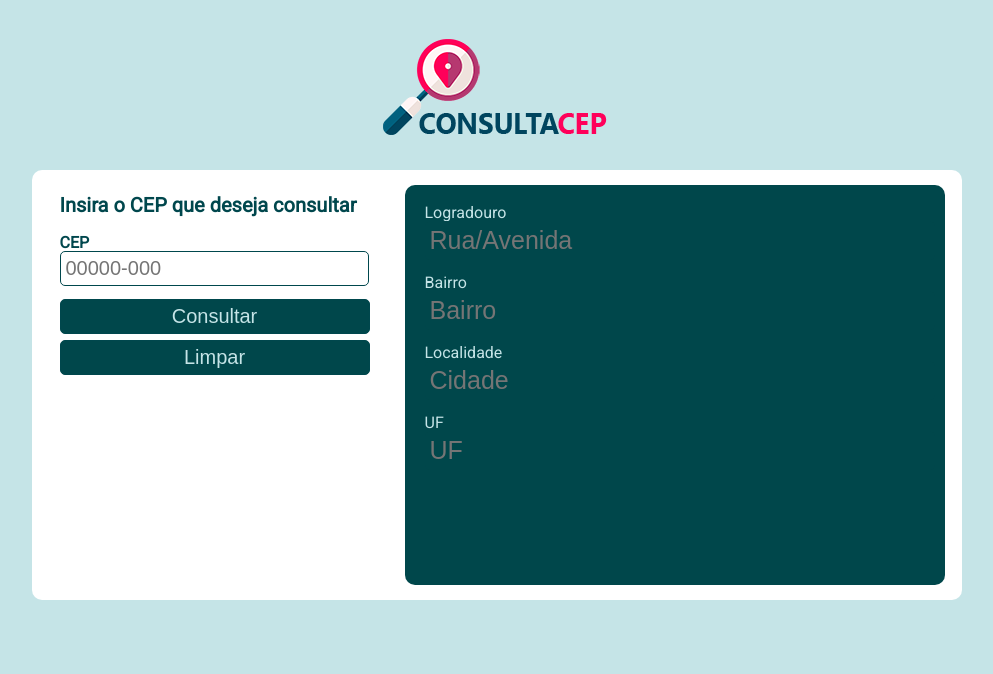
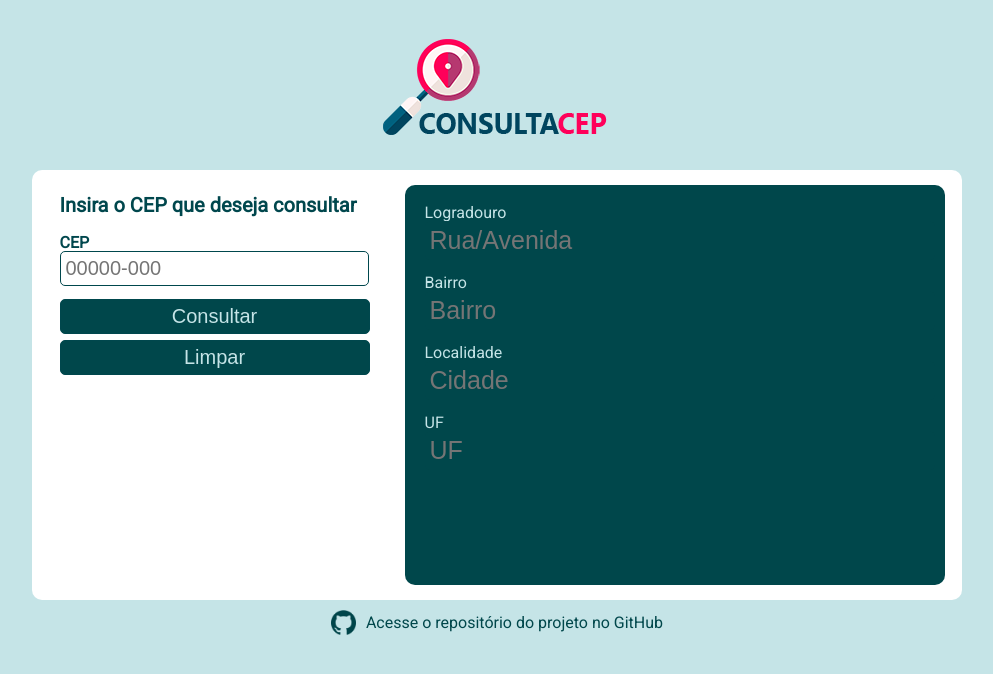
Before and after one commit to Matheussgsilva/consulta-cep, a plain HTML site: page docs/index.html in a window 1280 px wide. Shown: the whole page, without its empty margins (143-1136 px from the left). Drawn offline with Linux system fonts and the light colour scheme.

Commit message:
Add repository link in index

```diff
--- a/docs/index.html
+++ b/docs/index.html
@@ -41,7 +41,13 @@
                         <input type="text" placeholder="UF" id="uf">
                     </div>
                 </div>
-        </div>
+            </div>
+            <div id="link-git">
+                <a href="https://matheussgsilva.github.io/consulta-cep/">
+                <img src="src/image/github.png" alt="Logo do GitHub">
+                Acesse o repositório do projeto no GitHub
+                </a>
+            </div>
         <script src="src/js/script.js"></script>
 </body>
 </html>
--- a/docs/src/css/style.css
+++ b/docs/src/css/style.css
@@ -88,6 +88,20 @@ header {
     border-radius: 5px;
 }
 
+#link-git img {
+    width: 25px;
+    margin-right: 10px;
+}
+
+#link-git a {
+    display: flex;
+    align-items: center;
+    justify-content: center;
+    text-decoration: none;
+    color: var(--color-third);
+    margin: 10px;
+}
+
 @media (max-width:600px) {
     #container {
         max-width: 500px;
```
Also changed, not shown: docs/src/image/github.png (added).
